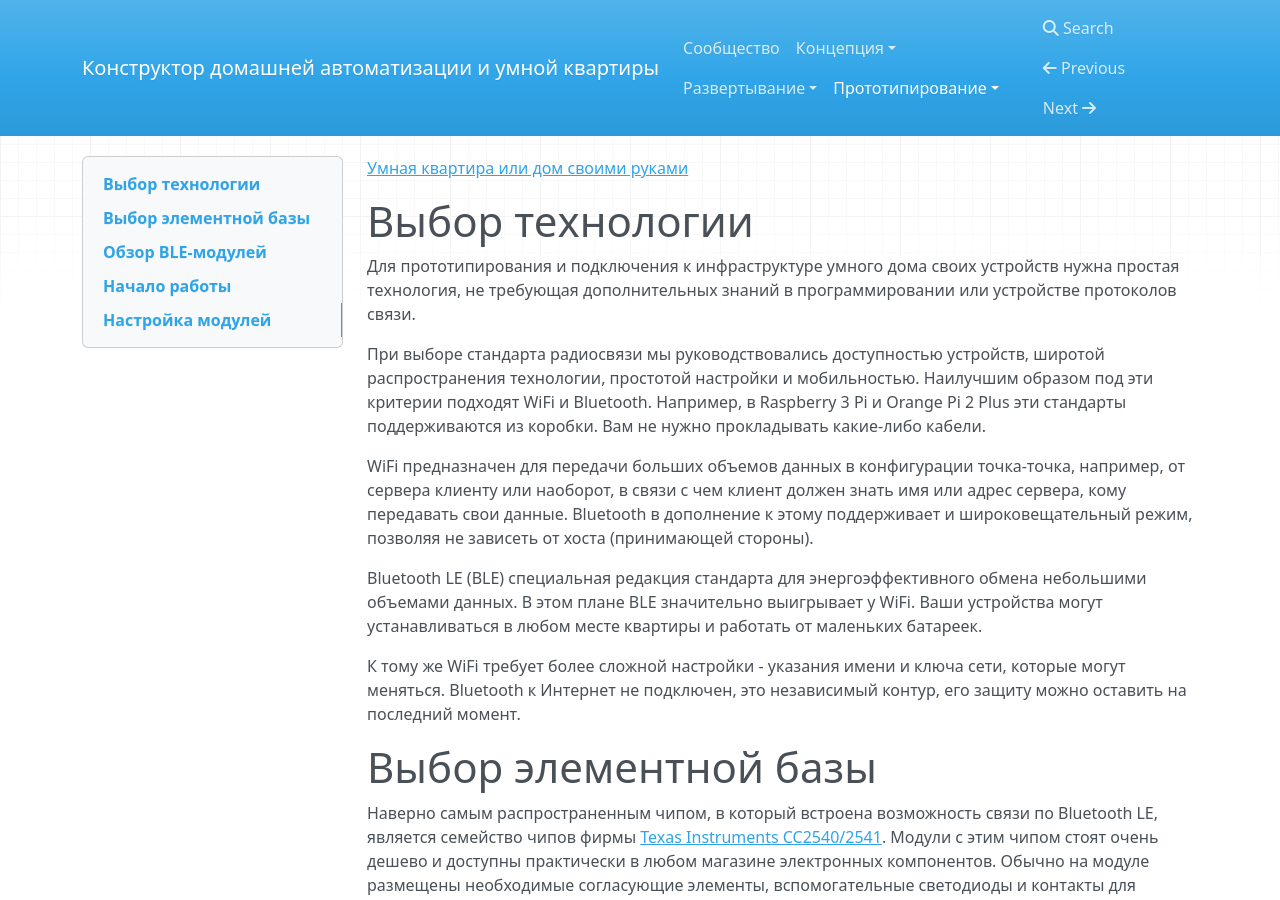
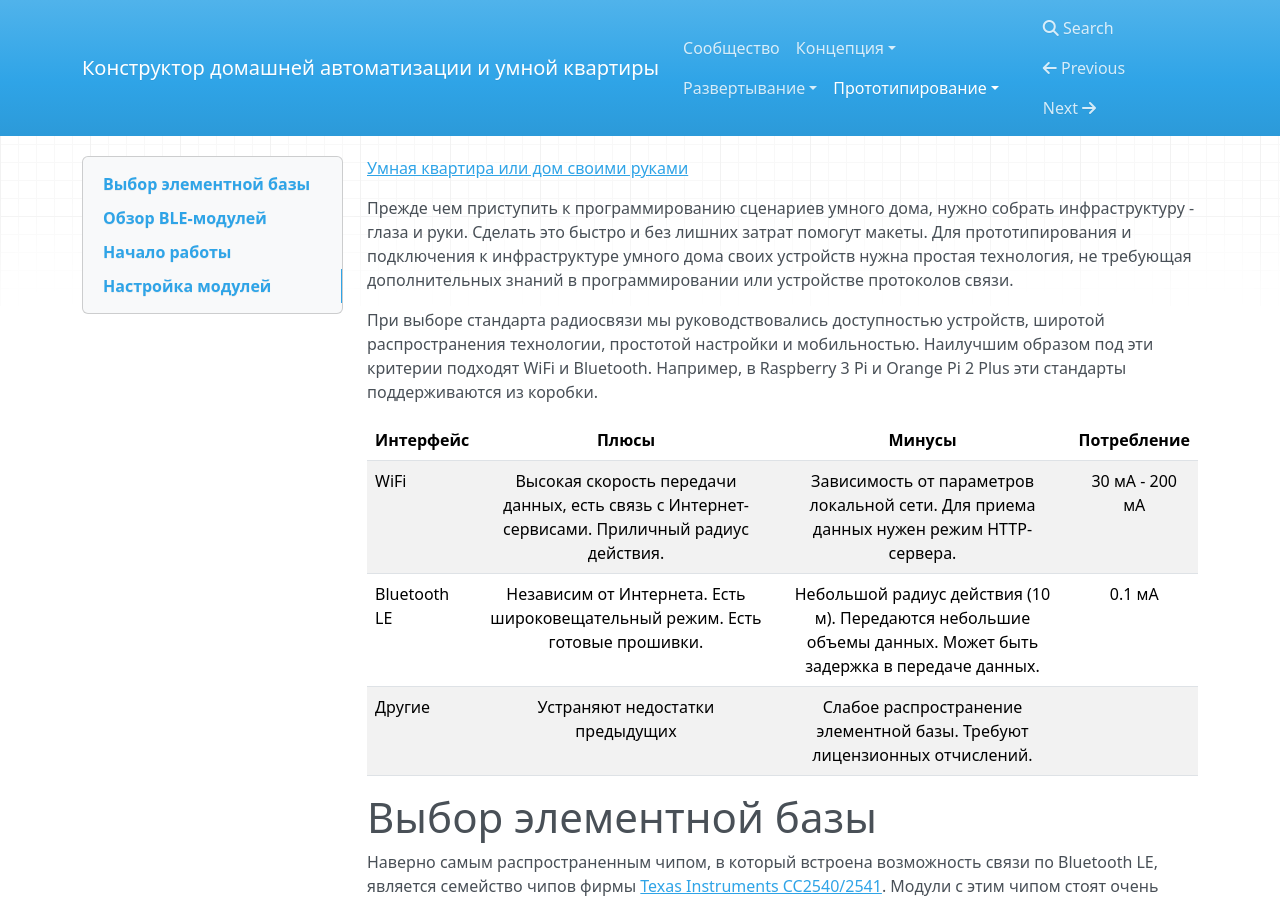
Before and after one commit to cutecare/cutecare-docs, an MkDocs documentation site: the page built from docs/Элементная база.md, in a window 1280 px wide and 900 px high. Built offline with MkDocs 1.6.1, drawn with Linux system fonts in a browser that asks for light colours; nearby versions of some CDN libraries; old or Windows-style settings are respelled for this version of MkDocs.

Commit message:
Update Элементная база.md

```diff
--- a/docs/Элементная база.md
+++ b/docs/Элементная база.md
@@ -1,16 +1,15 @@
 [Умная квартира или дом своими руками](http://cutecare.ru)
 
-# Выбор технологии
-Для прототипирования и подключения к инфраструктуре умного дома своих устройств нужна простая технология, не требующая дополнительных знаний в программировании или устройстве протоколов связи.
+Прежде чем приступить к программированию сценариев умного дома, нужно собрать инфраструктуру - глаза и руки. Сделать это быстро и без лишних затрат помогут макеты. Для прототипирования и подключения к инфраструктуре умного дома своих устройств нужна простая технология, не требующая дополнительных знаний в программировании или устройстве протоколов связи.
 
 При выборе стандарта радиосвязи мы руководствовались доступностью устройств, широтой распространения технологии, простотой настройки и мобильностью.
-Наилучшим образом под эти критерии подходят WiFi и Bluetooth. Например, в Raspberry 3 Pi и Orange Pi 2 Plus эти стандарты поддерживаются из коробки. Вам не нужно прокладывать какие-либо кабели.
+Наилучшим образом под эти критерии подходят WiFi и Bluetooth. Например, в Raspberry 3 Pi и Orange Pi 2 Plus эти стандарты поддерживаются из коробки.
 
-WiFi предназначен для передачи больших объемов данных в конфигурации точка-точка, например, от сервера клиенту или наоборот, в связи с чем клиент должен знать имя или адрес сервера, кому передавать свои данные. Bluetooth в дополнение к этому поддерживает и широковещательный режим, позволяя не зависеть от хоста (принимающей стороны).
-
-Bluetooth LE (BLE) специальная редакция стандарта для энергоэффективного обмена небольшими объемами данных. В этом плане BLE значительно выигрывает у WiFi. Ваши устройства могут устанавливаться в любом месте квартиры и работать от маленьких батареек.
-
-К тому же WiFi требует более сложной настройки - указания имени и ключа сети, которые могут меняться. Bluetooth к Интернет не подключен, это независимый контур, его защиту можно оставить на последний момент.
+| Интерфейс|Плюсы|Минусы|Потребление|
+| :----------- | :----------: | :----------: | :----------: |
+|WiFi|Высокая скорость передачи данных, есть связь с Интернет-сервисами. Приличный радиус действия.|Зависимость от параметров локальной сети. Для приема данных нужен режим HTTP-сервера.|30 мА - 200 мА|
+|Bluetooth LE|Независим от Интернета. Есть широковещательный режим. Есть готовые прошивки.|Небольшой радиус действия (10 м). Передаются небольшие объемы данных. Может быть задержка в передаче данных.|0.1 мА|
+|Другие|Устраняют недостатки предыдущих|Слабое распространение элементной базы. Требуют лицензионных отчислений.||
 
 # Выбор элементной базы
 Наверно самым распространенным чипом, в который встроена возможность связи по Bluetooth LE, является семейство чипов фирмы [Texas Instruments CC2540/2541](http://www.ti.com/lit/ug/swru271g/swru271g.pdf).
```
